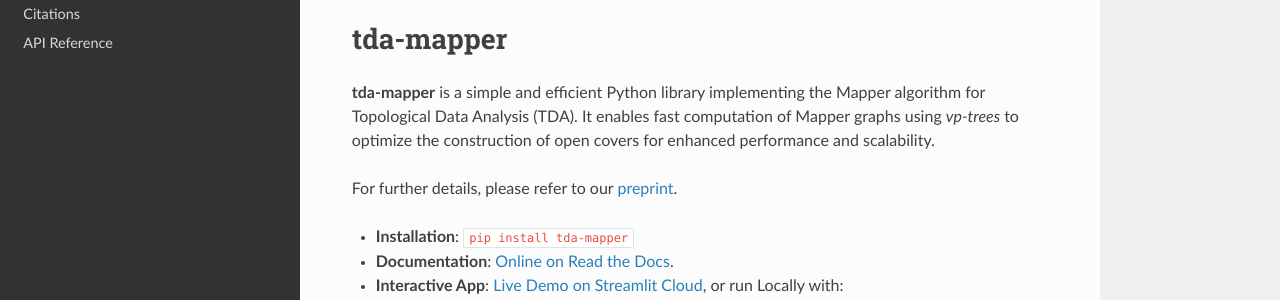
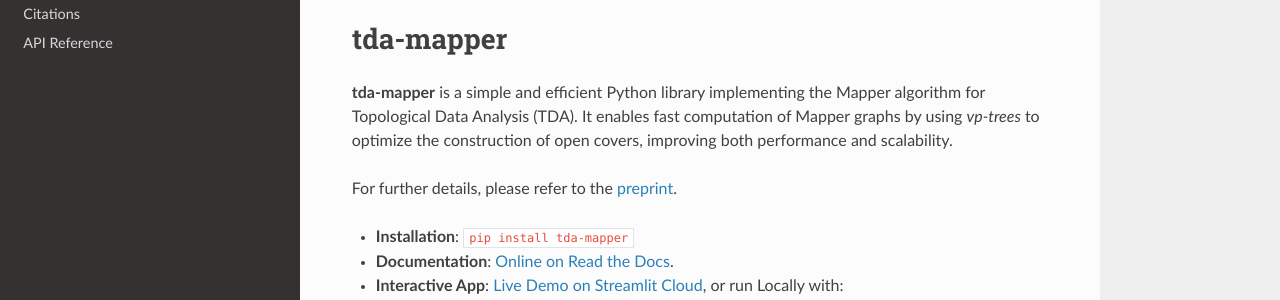
Before and after one commit to lucasimi/tda-mapper-python, a Sphinx documentation site: the page built from docs/source/index.rst, in a window 1280 px wide and 900 px high. Shown: the part 263-563 px from the top of the window. Built offline with Sphinx 7.4.7 and the Read the Docs theme 3.1.0, drawn with Linux system fonts in a browser that asks for light colours.

Commit message:
Minor improvements

```diff
--- a/docs/source/index.rst
+++ b/docs/source/index.rst
@@ -30,11 +30,11 @@ tda-mapper
 ==========
 
 **tda-mapper** is a simple and efficient Python library implementing the
-Mapper algorithm for Topological Data Analysis (TDA). It enables fast
-computation of Mapper graphs using *vp-trees* to optimize the
-construction of open covers for enhanced performance and scalability.
+Mapper algorithm for Topological Data Analysis (TDA).
+It enables fast computation of Mapper graphs by using *vp-trees* to optimize
+the construction of open covers, improving both performance and scalability.
 
-For further details, please refer to our
+For further details, please refer to the
 `preprint <https://doi.org/10.5281/zenodo.10659651>`__.
 
 - **Installation**: ``pip install tda-mapper``
```
Also changed, not shown: README.md (+3 -3 lines).
